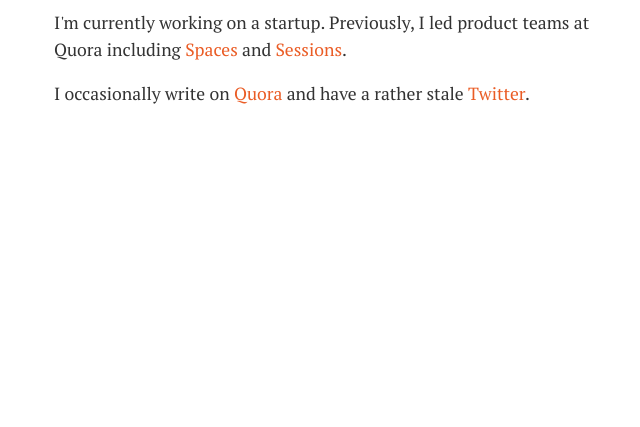
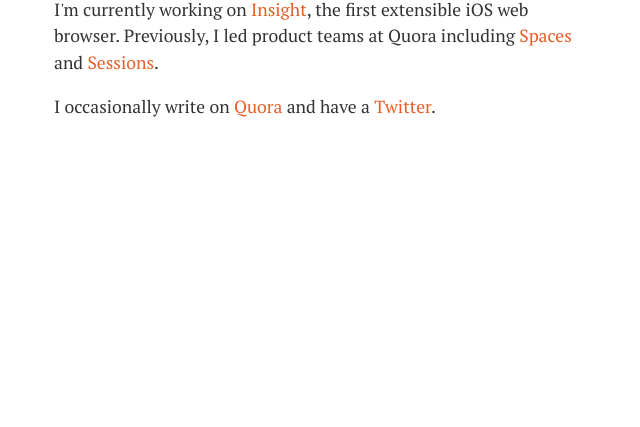
Before and after one commit to abhinavsharma/abhinavsharma.com, a plain HTML site: page index.html in a window 1280 px wide. Shown: the part 381-808 px from the top of the page, without its empty margins (316-956 px from the left). Drawn offline with Linux system fonts and the light colour scheme; a script that the page names is missing.

Commit message:
Update index.html

```diff
--- a/index.html
+++ b/index.html
@@ -14,9 +14,9 @@
     <div id="centered">
       <h1 class="highlight">Hi 👋</h1>
 
-      <p>I'm currently working on a startup. Previously, I led product teams at Quora including <a href="https://blog.quora.com/Introducing-Spaces">Spaces</a> and <a href="https://www.quora.com/q/quora/Now-Taking-Questions-for-Quora-Sessions">Sessions</a>.</p>
+      <p>I'm currently working on <a href="https://insightbrowser.com">Insight</a>, the first extensible iOS web browser. Previously, I led product teams at Quora including <a href="https://blog.quora.com/Introducing-Spaces">Spaces</a> and <a href="https://www.quora.com/q/quora/Now-Taking-Questions-for-Quora-Sessions">Sessions</a>.</p>
 
-      <p>I occasionally write on <a href="https://quora.com/Abhinav-Sharma">Quora</a> and have a rather stale <a href="https://twitter.com/abhinavsharma">Twitter</a>.</p>
+      <p>I occasionally write on <a href="https://quora.com/Abhinav-Sharma">Quora</a> and have a <a href="https://twitter.com/abhinavsharma">Twitter</a>.</p>
     </div>
   </div>
 
```
